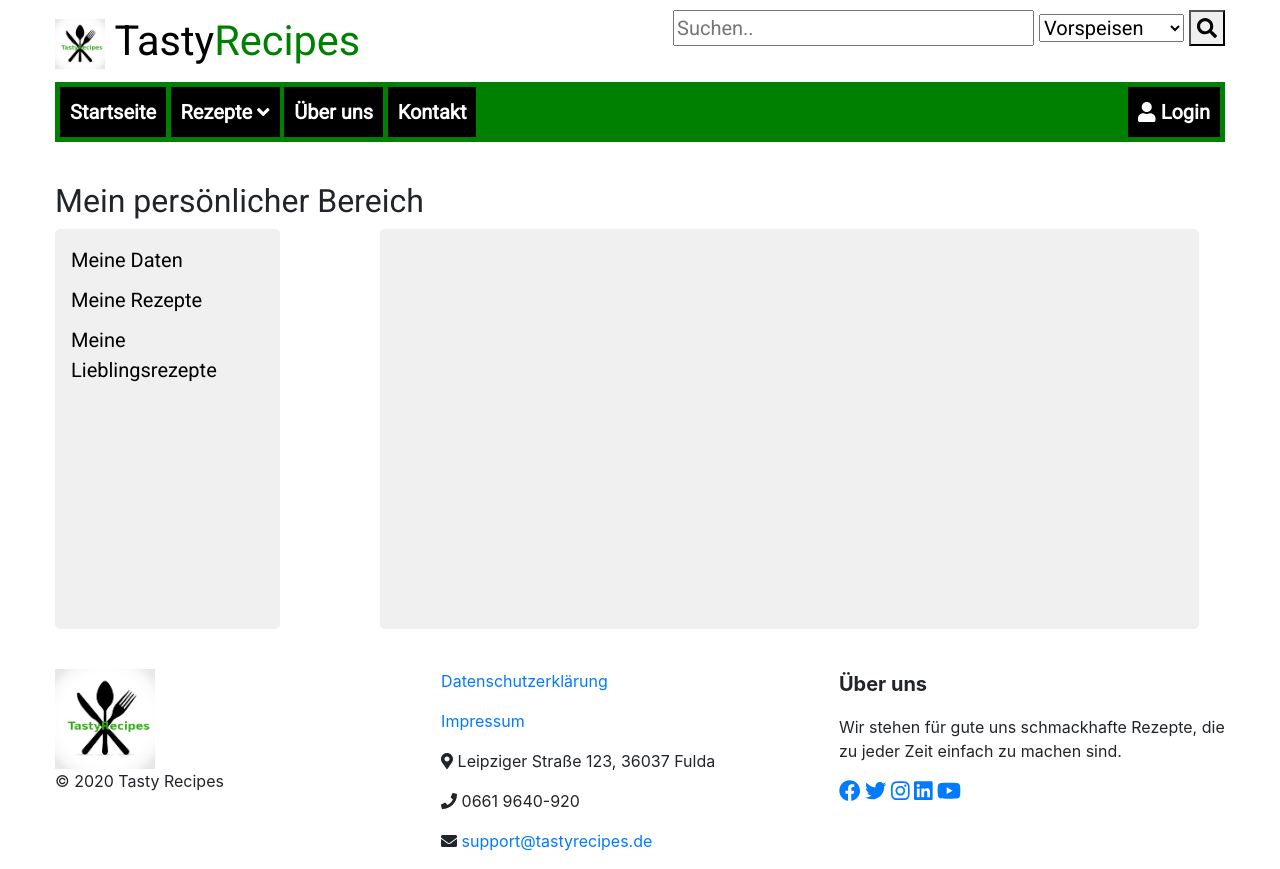
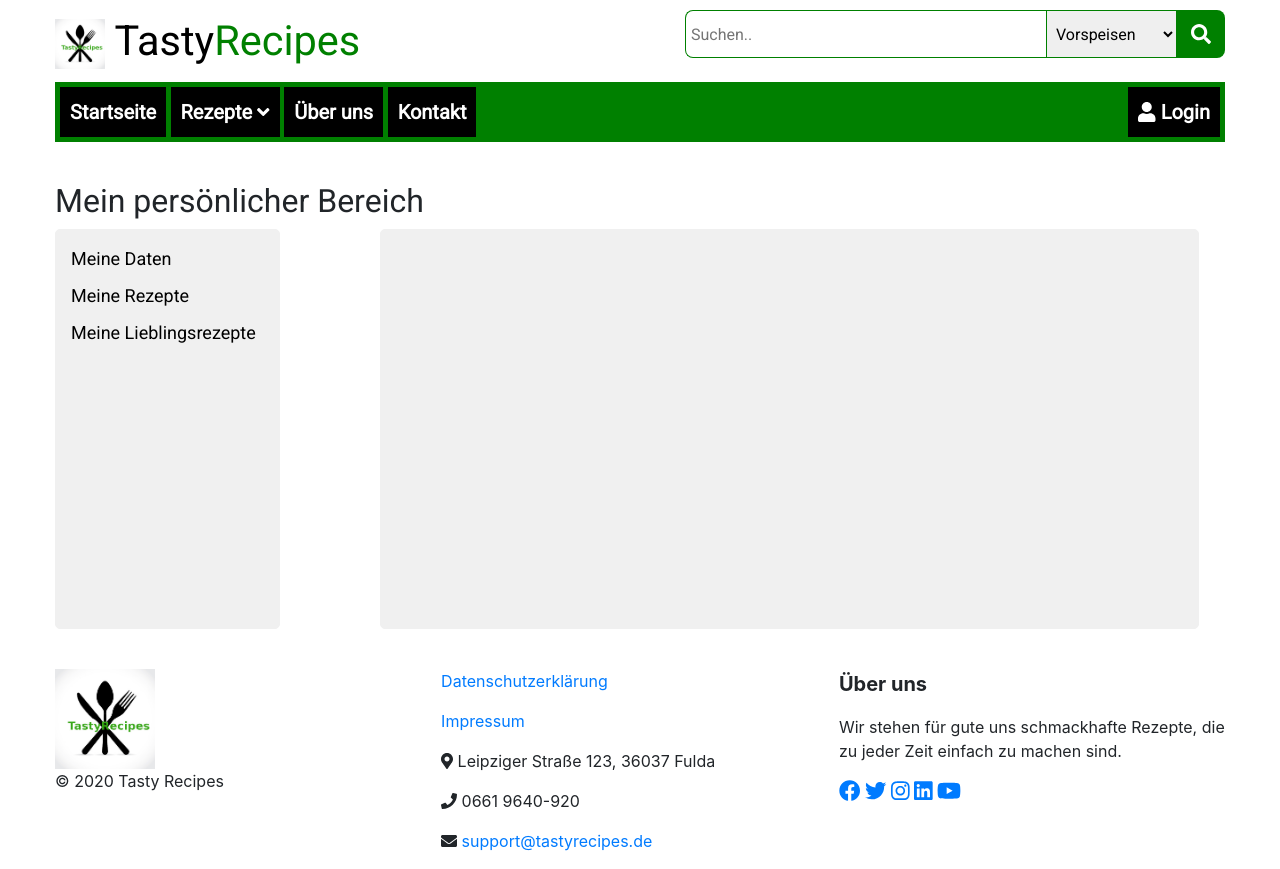
Before and after one commit to tasty-recipes-project/tastyrecipes-webseite, a PHP site: page /profile.php in a window 1280 px wide. Run offline with PHP 8.4, Linux system fonts and the light colour scheme.

Commit message:
Suchleiste designed, Mein Profil überarbeitet

```diff
--- a/header.php
+++ b/header.php
@@ -32,13 +32,19 @@
 
             <div class="col-lg-6 col-md-12 col-xs-12 search-col">
               <form action="suchen.php" method="post" class="search-container">
-                <input type="text" name="search" placeholder="Suchen.." size="32">
-                <select class="search-select" name="search-select">
-                  <option value="Vorspeise">Vorspeisen</option>
-                  <option value="Hauptspeise">Hauptspeisen</option>
-                  <option value="Dessert">Desserts</option>
-                </select>
-                <button type="submit" name="search-submit"><i class="fas fa-search"></i></button>
+                <div class="search-button">
+                  <button type="submit" name="search-submit" class="search-button__btn"><i class="fas fa-search"></i></button>
+                </div>
+                <div class="input-select">
+                  <select class="search-select" name="search-select">
+                    <option value="Vorspeise">Vorspeisen</option>
+                    <option value="Hauptspeise">Hauptspeisen</option>
+                    <option value="Dessert">Desserts</option>
+                  </select>
+                </div>
+                <div class="input-search">
+                  <input type="text" name="search" placeholder="Suchen.." size="40" class="input-search__feld">
+                </div>
               </form>
             </div>
 
--- a/profile.css
+++ /dev/null
@@ -1,6 +0,0 @@
-@import url('https://fonts.googleapis.com/css2?family=Roboto&display=swap');
-
-* {
-  list-style-type: none;
-  text-decoration: none;
-}
--- a/profile.php
+++ b/profile.php
@@ -6,6 +6,7 @@
     <link rel="stylesheet" href="https://stackpath.bootstrapcdn.com/bootstrap/4.3.1/css/bootstrap.min.css"
     integrity="sha384-ggOyR0iXCbMQv3Xipma34MD+dH/1fQ784/j6cY/iJTQUOhcWr7x9JvoRxT2MZw1T" crossorigin="anonymous">
     <link rel="stylesheet" href="styles.css">
+    <link rel="icon" href="images/logo_tastyrecipes.jpg">
     <script src="https://cdnjs.cloudflare.com/ajax/libs/font-awesome/5.15.1/js/all.min.js" charset="utf-8"></script>
   </head>
 
@@ -49,12 +50,24 @@
                 ?>
                   <h4>Allgemeine Daten</h4>
                   <br>
-                  <label class="myData">Benutzername: <span class="usrname"><?php echo '' .$_SESSION['nameBenutzer']; ?></span> <button type="button" name="button">ändern</button> </label>
-                  <br>
-                  <label class="myData">E-Mail: <span class="email"><?php echo '' .$email; ?></span> <button type="button" name="button">ändern</button> </label>
-                  <br>
-                  <br>
-                  <button type="submit" name="button">Passwort ändern</button>
+                  <div class="myData-left">
+                    <label class="myData">Benutzername:</label>
+                    <br>
+                    <label class="myData">E-Mail:</label>
+                    <br>
+                    <br>
+                    <button type="submit" name="button">Passwort ändern</button>
+                  </div>
+                  <div class="myData-middle">
+                    <label class="myData"><?php echo '' .$_SESSION['nameBenutzer']; ?></label>
+                    <br>
+                    <label class="myData"><?php echo '' .$email; ?></label>
+                  </div>
+                  <div class="myData-right">
+                    <label class="myData"><a href="#">ändern</a></label>
+                    <br>
+                    <label class="myData"><a href="#">ändern</a></label>
+                  </div>
                 <?php
               }
               elseif ($_GET['profile'] == "MeineRezepte") {
--- a/styles.css
+++ b/styles.css
@@ -72,7 +72,41 @@
   font-weight: 400;
   font-size: 20px;
   float: right;
+  width: 100%;
+}
 
+.search-button, .input-select, .input-search {
+  float: right;
+}
+
+.input-search__feld {
+  height: 48px;
+  padding: 5px;
+  border: 1px solid;
+  border-right: none;
+  border-color: green;
+  border-radius: 8px 0 0 8px;
+  font-size: 16px;
+}
+
+.search-select {
+  height: 48px;
+  line-height: 1.375rem;
+  padding: 5px;
+  border: 1px solid;
+  border-color: green;
+  font-size: 16px;
+  font-family: 'Roboto', arial, sans-serif;
+}
+
+.search-button__btn {
+  height: 48px;
+  width: 48px;
+  padding: 0;
+  background-color: green;
+  color: white;
+  border: none;
+  border-radius: 0 8px 8px 0;
 }
 
 /* Navigationsmenu */
@@ -544,7 +578,7 @@
 
 .profilenavmenu-li-a {
   font-family: 'Roboto', arial, sans-serif;
-  font-size: 20px;
+  font-size: 18px;
   color: black;
 }
 
@@ -565,9 +599,15 @@
   border-radius: 5px;
 }
 
+.myData-left, .myData-middle, .myData-right {
+  width: 33%;
+  height: 70%;
+  float: left;
+}
+
 .myData {
   font-family: 'Roboto', arial, sans-serif;
-  font-size: 20px;
+  font-size: 18px;
   color: black;
 
 }
```
